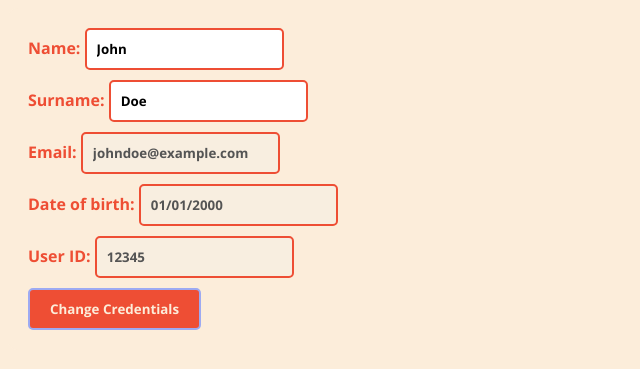
After one commit to ewokrocks/iDeahubStuff, a PHP site: page /templates/myaccount.html in a window 1280 px wide. The commit adds this page. Shown: the top 369 px of the page, without its empty margins (0-640 px from the left). Run offline with PHP 8.4, Linux system fonts and the light colour scheme.

Commit message:
Started to implementing PHP Footer and header , also created new page myaccount.html

```diff
--- a/static/css/forgotpass1.css
+++ b/static/css/forgotpass1.css
@@ -21,12 +21,13 @@
 
 }
 body{
-
+    font-family: 'OpenSansBold';
     background-color: #FCEDDA;
 }
 form {
     border: 2px solid #EE4E34;
     padding: 20px;
+    font-family: 'OpenSansBold';
     width: 400px;
     margin: auto;
     background-color: #EE4E34;
@@ -39,6 +40,7 @@ input[type="email"] {
     width: 98%;
     margin-bottom: 15px;
     border-radius: 5px;
+    font-family: 'OpenSansBold';
 
 }
 /* Style the submit button */
@@ -51,6 +53,7 @@ input[type="submit"] {
     font-size: 18px;
     cursor: pointer;
     border-radius: 5px;
+    font-family: 'OpenSansBold';
 }
 /* Style the message that is displayed when the email is sent successfully */
 .success {
--- a/static/css/login.css
+++ b/static/css/login.css
@@ -100,6 +100,11 @@ p {
     font-family: 'OpenSansBold';
     font-weight: bold;
 }
+a{
+    font-family: 'OpenSansBold';
+    color: #EE4E34;
+    font-weight: bold;
+}
 
 button {
     background-color: #EE4E34;
--- /dev/null
+++ b/static/css/myacc.css
@@ -0,0 +1,50 @@
+@font-face {
+    font-family: "OpenSansBold";
+    src: url(/static/fonts/OpenSans-Bold.ttf);
+}
+@font-face {
+    font-family: "OpenSansLight";
+    src: url(/static/fonts/OpenSans-Bold.ttf);
+}
+@font-face {
+    font-family: "OpenSansRegular";
+    src: url(/static/fonts/OpenSans-Regular.ttf);
+}
+
+
+body {
+    background-color: #fcedda;
+
+  }
+
+  form {
+    background-color: #fcedda;
+    padding: 20px;
+    border-radius: 10px;
+    font-family: 'OpenSansBold';
+
+  }
+
+  input[type="text"] {
+    margin-bottom: 10px;
+    padding: 10px;
+    border-radius: 5px;
+    border: 2px solid #EE4E34;
+    font-family: 'OpenSansBold';
+
+  }
+
+  input[type="submit"] {
+    background-color: #EE4E34;
+    color: #fcedda;
+    padding: 10px 20px;
+    border-radius: 5px;
+    border: 2px solid #9DAAF2;
+    cursor: pointer;
+    font-family: 'OpenSansBold';
+
+  }
+  .enter{
+    font-family: "OpenSans-Bold";
+    color: #EE4E34;
+  }
--- a/templates/login.html
+++ b/templates/login.html
@@ -25,7 +25,7 @@
 
 
 
-            <div class="line">Forgotten password?</div>
+            <div class="line"><a href="/authentication/forgotpass.php">Forgotten password?</a></div>
 
             <button type="submit" value="Login" id="submit">Login</button><br>
             <a href="register.html"><button class="create">Create new account</button></a>
--- /dev/null
+++ b/templates/myaccount.html
@@ -0,0 +1,29 @@
+<!DOCTYPE html>
+<html>
+  <head>
+    <title>User Credentials</title>
+    <link rel="stylesheet" href="../static/css/myacc.css">
+  </head>
+  <body>
+    <div class="enter">
+    <form>
+      <label>Name:</label>
+      <input type="text" id="name" value="John">
+      <br>
+      <label>Surname:</label>
+      <input type="text" id="surname" value="Doe">
+      <br>
+      <label>Email:</label>
+      <input type="text" id="email" value="johndoe@example.com" disabled>
+      <br>
+      <label>Date of birth:</label>
+      <input type="text" id="dob" value="01/01/2000" disabled>
+      <br>
+      <label>User ID:</label>
+      <input type="text" id="user-id" value="12345" disabled>
+      <br>
+      <input type="submit" value="Change Credentials">
+    </form>
+  </div>
+  </body>
+</html>
--- a/templates/navbar.html
+++ b/templates/navbar.php
@@ -7,6 +7,7 @@
     <meta name="viewport" content="width=device-width, initial-scale=1.0">
     <title>Navbar</title>
     <link rel="stylesheet" href="../static/css/navbar.css">
+
 
 </head>
 
```
Also changed, not shown: static/css/Footer.css (+17 -2 lines), static/css/about-us.css (+15 -26 lines), static/css/contactus.css (renamed from static/css/contact-us.css, +10 -17 lines), static/css/navbar.css (+15 -0 lines), static/css/register.css (+7 -0 lines), templates/about us.php (renamed from templates/about us.html, +7 -5 lines), templates/contact us.php (renamed from templates/contact us.html, +7 -2 lines), templates/Footer.php (renamed from templates/Footer.html), templates/faqpage.php (renamed from templates/faqpage.html).
